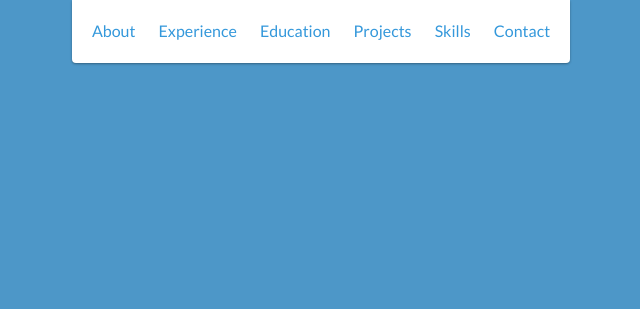
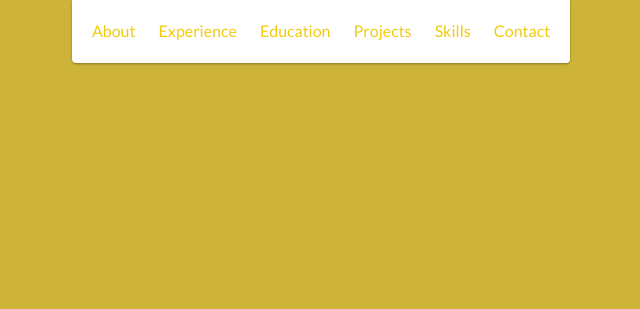
Before and after one commit to emil-yvan/portfolio, a plain HTML site: page index.html in a window 1280 px wide. Shown: the top 309 px of the page, without its empty margins (319-959 px from the left). Drawn offline with nearby package versions, Linux system fonts and the light colour scheme; files that its build step writes are made by us from their sources.

Commit message:
Update styles.scss

```diff
--- a/scss/styles.scss
+++ b/scss/styles.scss
@@ -32,7 +32,7 @@
 */
 
 // Define base and accent colors
-$base-color: #3498db;
+$base-color: #f2cb0a;
 $base-color-hover: darken($base-color, 10%);
 
 // Define background colors
```
